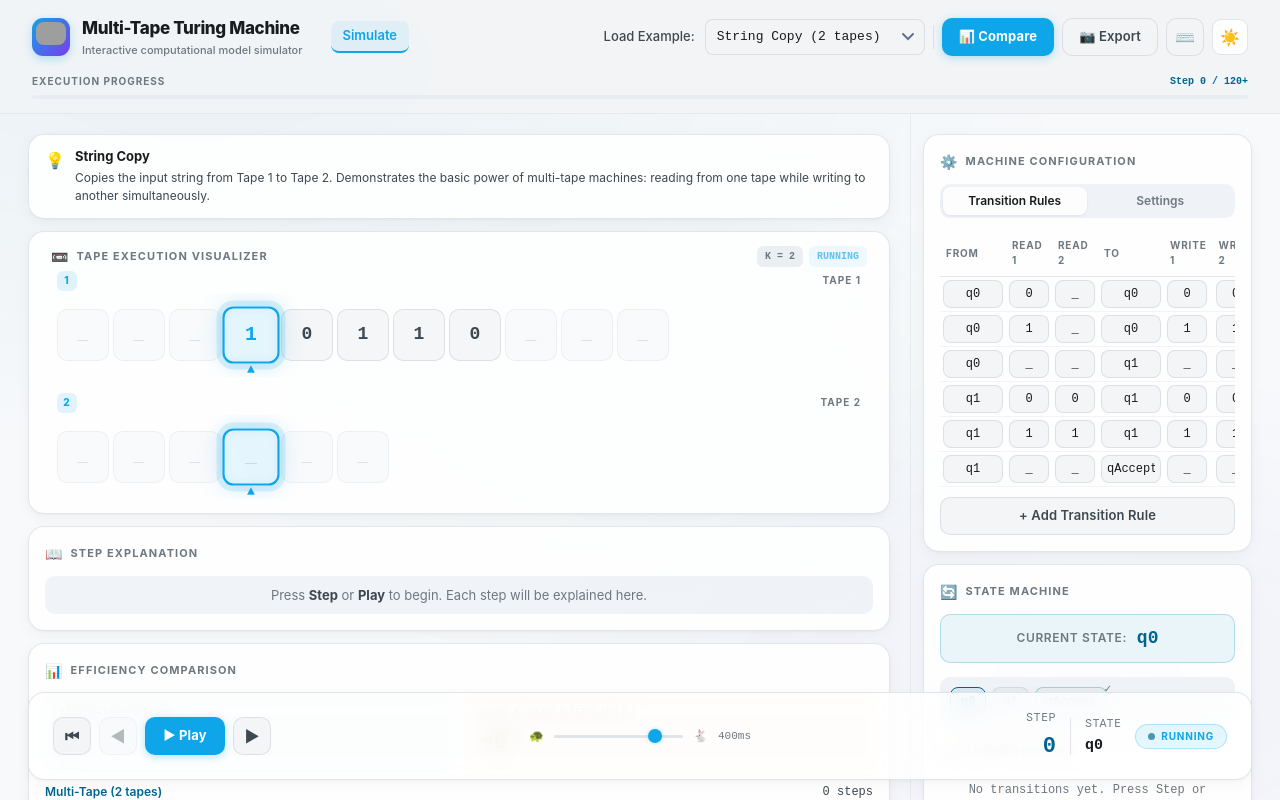
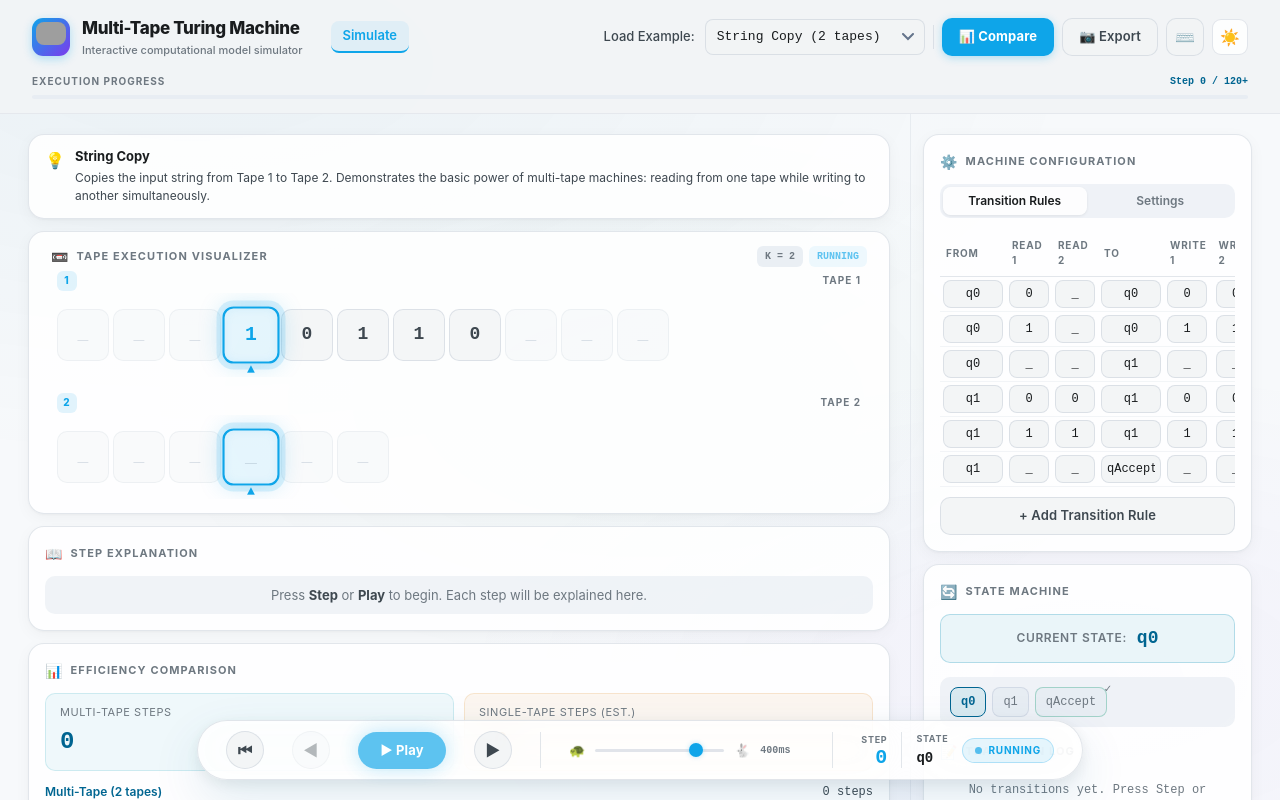
Before and after one commit to abhinav-phi/turing_machine_visualiser, a Next.js app: page / in a window 1280 px wide. Shown: the top 800 px of the page. Built offline with nearby package versions, Linux system fonts and the light colour scheme; grey boxes are pictures that could not be loaded.

Commit message:
feat: improve playback controls and interactions

```diff
--- a/app/components/PlaybackControls.tsx
+++ b/app/components/PlaybackControls.tsx
@@ -37,35 +37,40 @@ export default function PlaybackControls({
   const statusClass = `status-${status}`;
 
   return (
-    <div className="glass-card" style={{ padding: '16px 24px' }}>
-      <div className="playback-wrapper">
-        {/* Playback buttons */}
-        <div className="playback-buttons">
+    <div style={{ display: 'flex', justifyContent: 'center' }}>
+      <div className="playback-card">
+        {/* Reset */}
         <Tooltip text="Reset to initial state (R)">
           <button
             className="btn btn-secondary btn-icon"
             onClick={onReset}
             title="Reset"
+            style={{ borderRadius: '9999px' }}
           >
             ⏮
           </button>
         </Tooltip>
+
+        {/* Step back */}
         <Tooltip text="Step backward (←)">
           <button
             className="btn btn-secondary btn-icon"
             onClick={onStepBack}
             disabled={!canStepBack}
             title="Step Back"
+            style={{ borderRadius: '9999px' }}
           >
             ◀
           </button>
         </Tooltip>
+
+        {/* Play / Pause */}
         {isPlaying ? (
           <Tooltip text="Pause simulation (Space)">
             <button
               className="btn btn-primary"
               onClick={onPause}
-                style={{ minWidth: '80px' }}
+              style={{ minWidth: '88px', borderRadius: '9999px' }}
             >
               ⏸ Pause
             </button>
@@ -76,34 +81,37 @@ export default function PlaybackControls({
               className="btn btn-primary"
               onClick={onPlay}
               disabled={!canStep}
-                style={{ minWidth: '80px' }}
+              style={{
+                minWidth: '88px',
+                borderRadius: '9999px',
+                boxShadow: canStep ? '0 0 20px rgba(14,165,233,0.4)' : undefined,
+                animation: canStep ? 'pulse 2s ease-in-out infinite' : undefined,
+              }}
             >
               ▶ Play
             </button>
           </Tooltip>
         )}
+
+        {/* Step forward */}
         <Tooltip text="Step forward (→)">
           <button
             className="btn btn-secondary btn-icon"
             onClick={onStep}
             disabled={!canStep}
             title="Step Forward"
+            style={{ borderRadius: '9999px' }}
           >
             ▶
           </button>
         </Tooltip>
-        </div>
+
+        <div className="divider" />
 
         {/* Speed control */}
         <Tooltip text="Adjust simulation speed" position="bottom">
           <div className="playback-speed">
-            <span style={{
-              fontSize: '12px',
-              color: 'var(--text-muted)',
-              whiteSpace: 'nowrap',
-            }}>
-              🐢
-            </span>
+            <span style={{ fontSize: '13px', color: 'var(--text-muted)' }}>🐢</span>
             <input
               type="range"
               min="50"
@@ -113,73 +121,47 @@ export default function PlaybackControls({
               onChange={(e) => onSpeedChange(2050 - parseInt(e.target.value))}
               style={{ flex: 1 }}
             />
+            <span style={{ fontSize: '13px', color: 'var(--text-muted)' }}>🐇</span>
             <span style={{
-              fontSize: '12px',
-              color: 'var(--text-muted)',
-              whiteSpace: 'nowrap',
-            }}>
-              🐇
-            </span>
-            <span style={{
-              fontSize: '11px',
+              fontSize: '10px',
               color: 'var(--text-muted)',
               fontFamily: 'var(--font-mono)',
-              minWidth: '50px',
+              fontWeight: 700,
+              minWidth: '44px',
             }}>
               {speed}ms
             </span>
           </div>
         </Tooltip>
 
-        {/* Status display */}
+        <div className="divider" />
+
+        {/* Status */}
         <div className="playback-status">
-          <div style={{
-            display: 'flex',
-            flexDirection: 'column',
-            alignItems: 'flex-end',
-            gap: '4px',
-          }}>
-            <div style={{
-              fontSize: '11px',
-              color: 'var(--text-muted)',
-              textTransform: 'uppercase',
-              letterSpacing: '0.05em',
-            }}>
+          <div style={{ display: 'flex', flexDirection: 'column', alignItems: 'flex-end', gap: '2px' }}>
+            <div style={{ fontSize: '9px', color: 'var(--text-muted)', textTransform: 'uppercase', letterSpacing: '0.08em', fontWeight: 700 }}>
               Step
             </div>
             <div style={{
-              fontSize: '22px',
-              fontWeight: 700,
+              fontSize: '20px',
+              fontWeight: 800,
               fontFamily: 'var(--font-mono)',
-              color: 'var(--accent-cyan)',
+              color: 'var(--accent-cyan-light, #0ea5e9)',
+              lineHeight: 1,
             }}>
               {stepCount}
             </div>
           </div>
 
-          <div style={{
-            width: '1px',
-            height: '36px',
-            background: 'var(--border-glass)',
-          }} />
+          <div className="divider" />
 
-          <div style={{
-            display: 'flex',
-            flexDirection: 'column',
-            alignItems: 'flex-start',
-            gap: '4px',
-          }}>
-            <div style={{
-              fontSize: '11px',
-              color: 'var(--text-muted)',
-              textTransform: 'uppercase',
-              letterSpacing: '0.05em',
-            }}>
+          <div style={{ display: 'flex', flexDirection: 'column', alignItems: 'flex-start', gap: '2px' }}>
+            <div style={{ fontSize: '9px', color: 'var(--text-muted)', textTransform: 'uppercase', letterSpacing: '0.08em', fontWeight: 700 }}>
               State
             </div>
             <div style={{
-              fontSize: '15px',
-              fontWeight: 600,
+              fontSize: '14px',
+              fontWeight: 700,
               fontFamily: 'var(--font-mono)',
               color: 'var(--text-primary)',
             }}>
@@ -193,13 +175,10 @@ export default function PlaybackControls({
                 className="pulse-dot"
                 style={{
                   background:
-                    status === 'running'
-                      ? 'var(--accent-cyan)'
-                      : status === 'accepted'
-                        ? 'var(--accent-emerald)'
-                        : status === 'rejected'
-                          ? 'var(--accent-rose)'
-                          : 'var(--accent-amber)',
+                    status === 'running' ? 'var(--accent-cyan-light, #0ea5e9)' :
+                    status === 'accepted' ? 'var(--accent-emerald)' :
+                    status === 'rejected' ? 'var(--accent-rose)' :
+                    'var(--accent-amber)',
                 }}
               />
               {status}
```
Lines whose indentation alone changed are shown as unchanged.
